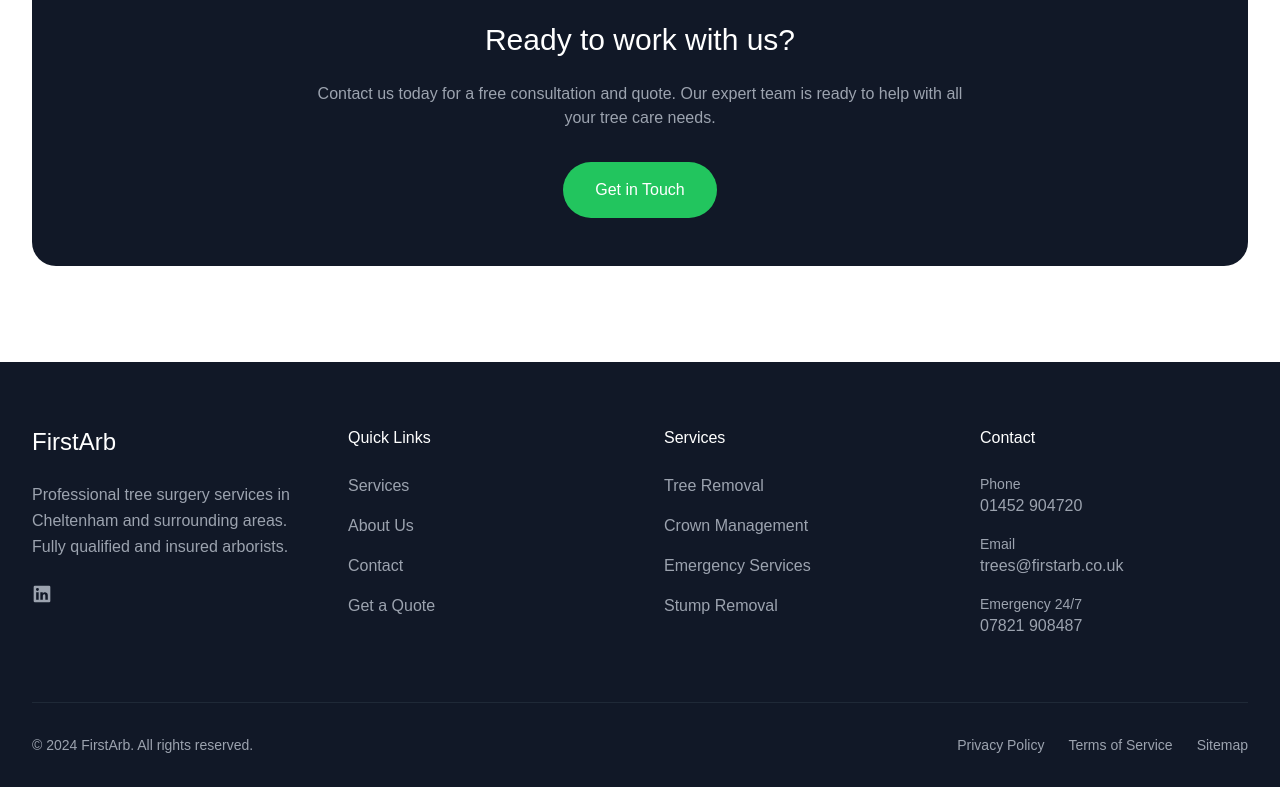
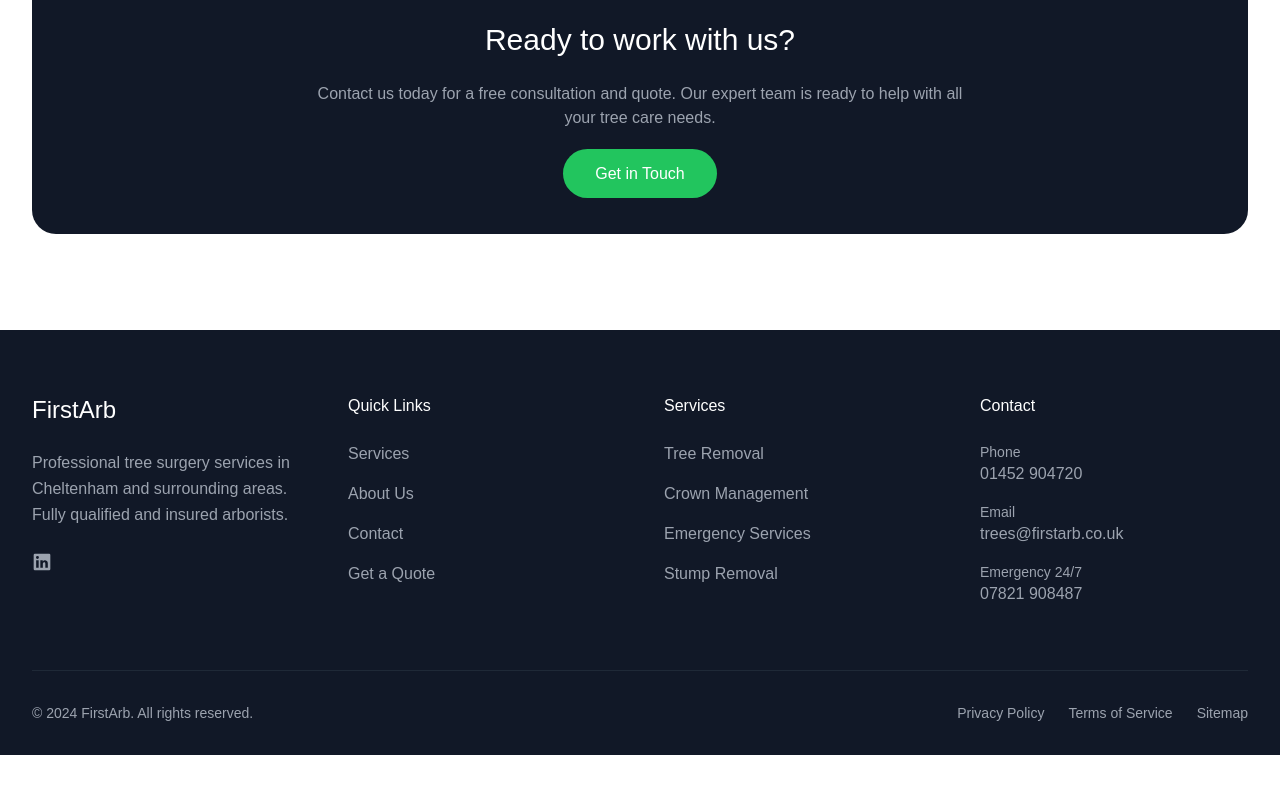
Before and after one commit to hayd-ios/firstarb2, a Next.js app: page /about in a window 1280 px wide. Shown: the part 1801-2588 px from the top of the page. After the commit the page ends 2556 px from the top, so only its background shows below. Built offline with nearby package versions, Linux system fonts and the light colour scheme.

Commit message:
button fix on about us page

```diff
--- a/app/about/page.js
+++ b/app/about/page.js
@@ -117,9 +117,9 @@ const AboutPage = () => {
               Contact us today for a free consultation and quote. Our expert team is ready
               to help with all your tree care needs.
             </p>
-            <button className="bg-green-500 text-white px-8 py-4 rounded-full hover:bg-green-600 transition-colors">
+            <a href="/contact" className="bg-green-500 text-white px-8 py-4 rounded-full hover:bg-green-600 transition-colors">
               Get in Touch
-            </button>
+            </a>
           </div>
         </div>
       </div>
```
